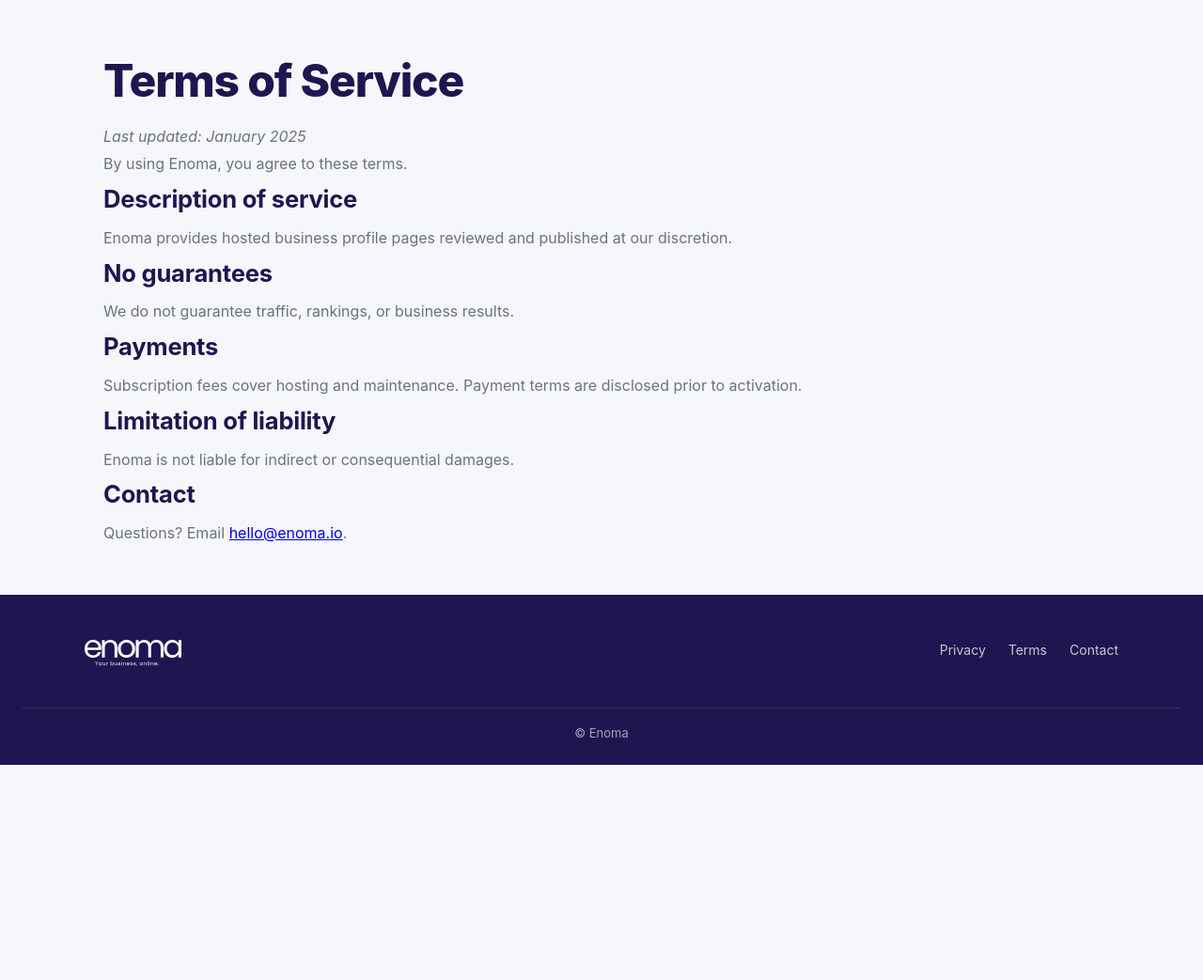
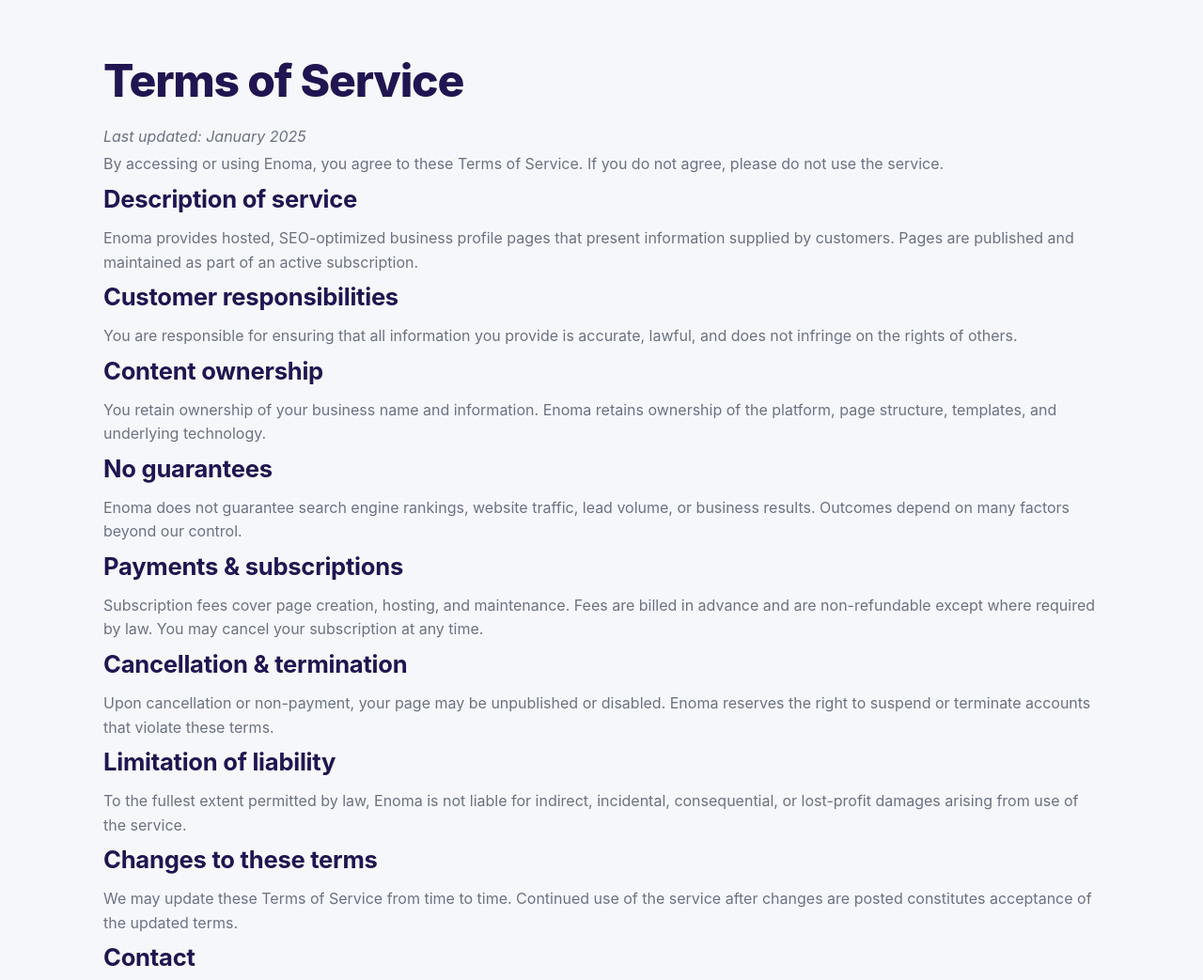
Before and after one commit to jackmclark0709-blip/enoma-api, a website: page public/terms/index.html in a window 1280 px wide. Shown: the top 1043 px of the page at 94% size. Before the commit the page ends 814 px from the top, so only its background shows below. Drawn offline with Linux system fonts and the light colour scheme; a script that the page names is missing.

Commit message:
update ts and cs

```diff
--- a/public/terms/index.html
+++ b/public/terms/index.html
@@ -18,35 +18,68 @@
 
 <body>
 
-
 <main class="container">
   <h1>Terms of Service</h1>
   <p><em>Last updated: January 2025</em></p>
 
   <p>
-    By using Enoma, you agree to these terms.
+    By accessing or using Enoma, you agree to these Terms of Service.
+    If you do not agree, please do not use the service.
   </p>
 
   <h2>Description of service</h2>
   <p>
-    Enoma provides hosted business profile pages reviewed and published at our
-    discretion.
+    Enoma provides hosted, SEO-optimized business profile pages that present
+    information supplied by customers. Pages are published and maintained
+    as part of an active subscription.
+  </p>
+
+  <h2>Customer responsibilities</h2>
+  <p>
+    You are responsible for ensuring that all information you provide is
+    accurate, lawful, and does not infringe on the rights of others.
+  </p>
+
+  <h2>Content ownership</h2>
+  <p>
+    You retain ownership of your business name and information.
+    Enoma retains ownership of the platform, page structure, templates,
+    and underlying technology.
   </p>
 
   <h2>No guarantees</h2>
   <p>
-    We do not guarantee traffic, rankings, or business results.
+    Enoma does not guarantee search engine rankings, website traffic,
+    lead volume, or business results. Outcomes depend on many factors
+    beyond our control.
   </p>
 
-  <h2>Payments</h2>
+  <h2>Payments & subscriptions</h2>
   <p>
-    Subscription fees cover hosting and maintenance. Payment terms are disclosed
-    prior to activation.
+    Subscription fees cover page creation, hosting, and maintenance.
+    Fees are billed in advance and are non-refundable except where
+    required by law. You may cancel your subscription at any time.
+  </p>
+
+  <h2>Cancellation & termination</h2>
+  <p>
+    Upon cancellation or non-payment, your page may be unpublished
+    or disabled. Enoma reserves the right to suspend or terminate
+    accounts that violate these terms.
   </p>
 
   <h2>Limitation of liability</h2>
   <p>
-    Enoma is not liable for indirect or consequential damages.
+    To the fullest extent permitted by law, Enoma is not liable for
+    indirect, incidental, consequential, or lost-profit damages
+    arising from use of the service.
+  </p>
+
+  <h2>Changes to these terms</h2>
+  <p>
+    We may update these Terms of Service from time to time. Continued
+    use of the service after changes are posted constitutes acceptance
+    of the updated terms.
   </p>
 
   <h2>Contact</h2>
```
Also changed, not shown: public/pricing/index.html (+7 -6 lines), public/privacy/index.html (+30 -4 lines).
